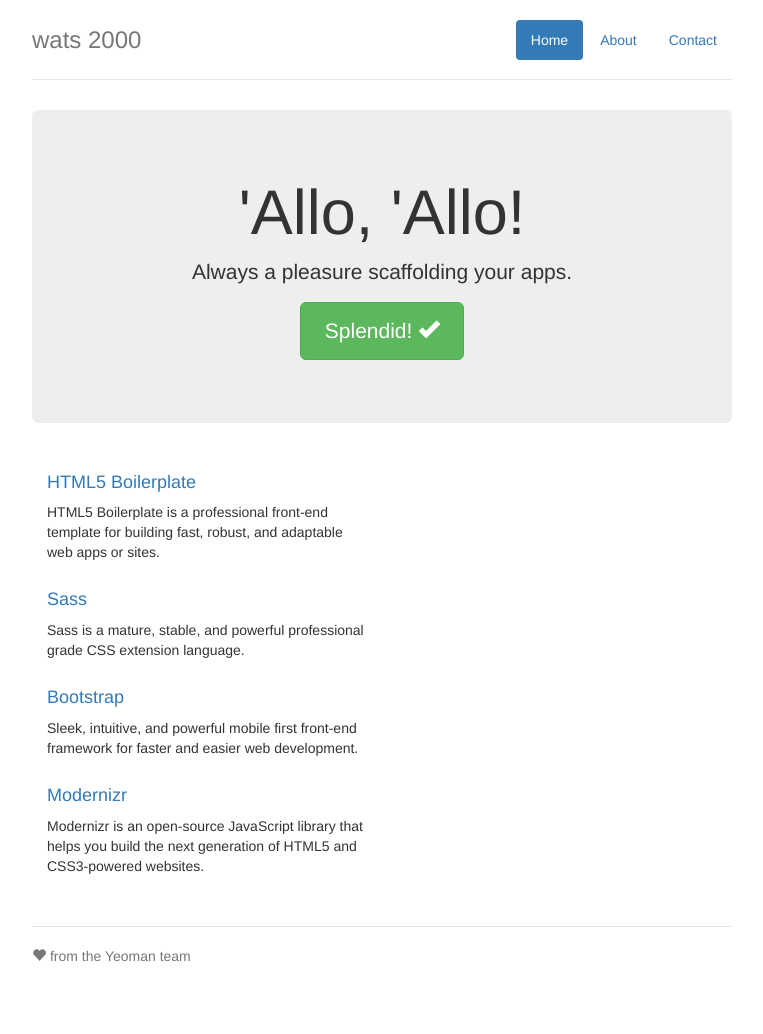
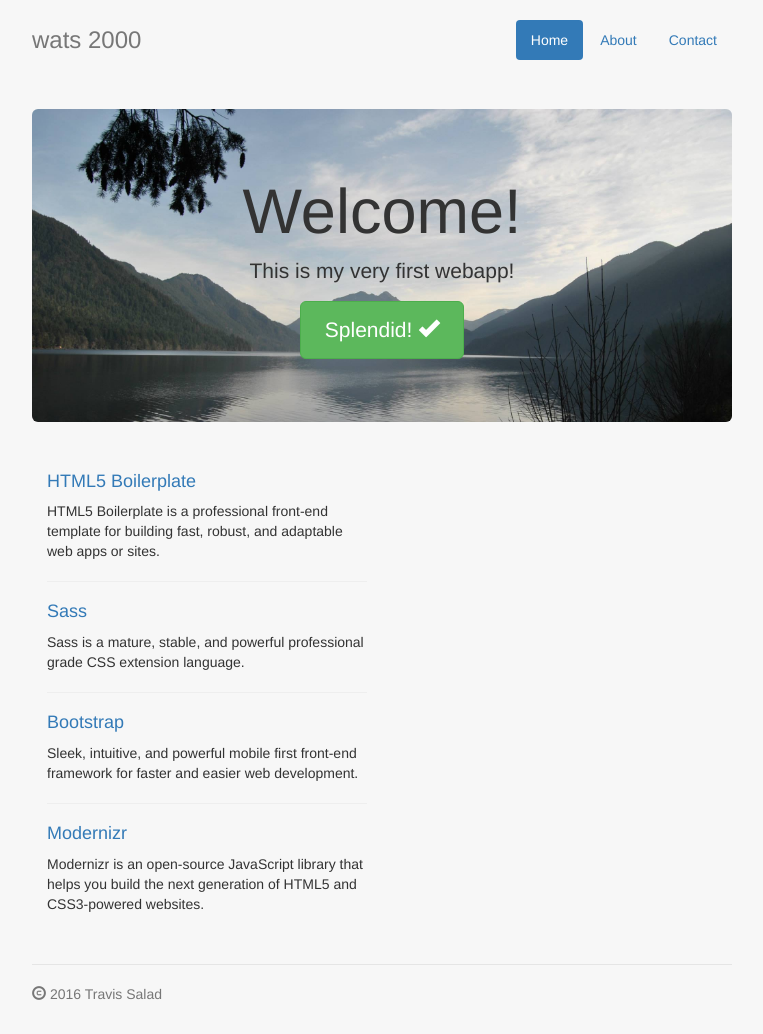
Before and after one commit to TravisSalad/test-repo, a website: page app/index.html in a window 1280 px wide. Shown: the whole page, without its empty margins (258-1021 px from the left). Before the commit the page ends 996 px from the top, so only its background shows below. Drawn offline with nearby package versions, Linux system fonts and the light colour scheme; files that its build step writes are made by us from their sources; files whose address does not match are found by name.

Commit message:
added background image to jumbotron, added horizontal rules in body, added custom footer and changed some text in jumbotron

```diff
--- a/app/index.html
+++ b/app/index.html
@@ -39,8 +39,8 @@
       </div>
 
       <div class="jumbotron">
-        <h1>'Allo, 'Allo!</h1>
-        <p class="lead">Always a pleasure scaffolding your apps.</p>
+        <h1>Welcome!</h1>
+        <p class="lead">This is my very first webapp!</p>
         <p><a class="btn btn-lg btn-success" href="#">Splendid! <span class="glyphicon glyphicon-ok"></span></a></p>
       </div>
 
@@ -48,13 +48,15 @@
         <div class="col-lg-6">
           <h4><a href="https://html5boilerplate.com/">HTML5 Boilerplate</a></h4>
           <p>HTML5 Boilerplate is a professional front-end template for building fast, robust, and adaptable web apps or sites.</p>
+          <hr>
 
           <h4><a href="http://libsass.org/">Sass</a></h4>
           <p>Sass is a mature, stable, and powerful professional grade CSS extension language.</p>
-
+          <hr>
 
           <h4><a href="http://getbootstrap.com/">Bootstrap</a></h4>
           <p>Sleek, intuitive, and powerful mobile first front-end framework for faster and easier web development.</p>
+          <hr>
 
           <h4><a href="http://modernizr.com/">Modernizr</a></h4>
           <p>Modernizr is an open-source JavaScript library that helps you build the next generation of HTML5 and CSS3-powered websites.</p>
@@ -63,7 +65,7 @@
       </div>
 
       <div class="footer">
-        <p><span class="glyphicon glyphicon-heart"></span> from the Yeoman team</p>
+        <p><span class="glyphicon glyphicon-copyright-mark"></span> 2016 Travis Salad</p>
       </div>
     </div>
 
--- a/app/styles/main.scss
+++ b/app/styles/main.scss
@@ -15,6 +15,7 @@ $icon-font-path: "../bower_components/bootstrap-sass/assets/fonts/bootstrap/";
 body {
   padding-top: 20px;
   padding-bottom: 20px;
+  background: #F7F7F7;
 }
 
 /* Everything but the jumbotron gets side spacing for mobile first views */
@@ -27,7 +28,7 @@ body {
 
 /* Custom page header */
 .header {
-  border-bottom: 1px solid #e5e5e5;
+  // border-bottom: 1px solid #e5e5e5;
 
   /* Make the masthead heading the same height as the navigation */
   h3 {
@@ -53,6 +54,8 @@ body {
 .jumbotron {
   text-align: center;
   border-bottom: 1px solid #e5e5e5;
+  background-image: url(/images/lakecrescent.jpg);
+  background-size: cover;
   .btn {
     font-size: 21px;
     padding: 14px 24px;
```
Also changed, not shown: app/images/lakecrescent.jpg (added).
